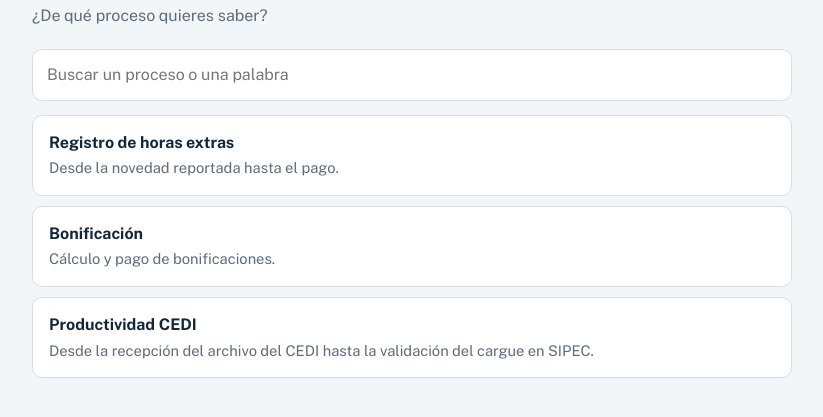
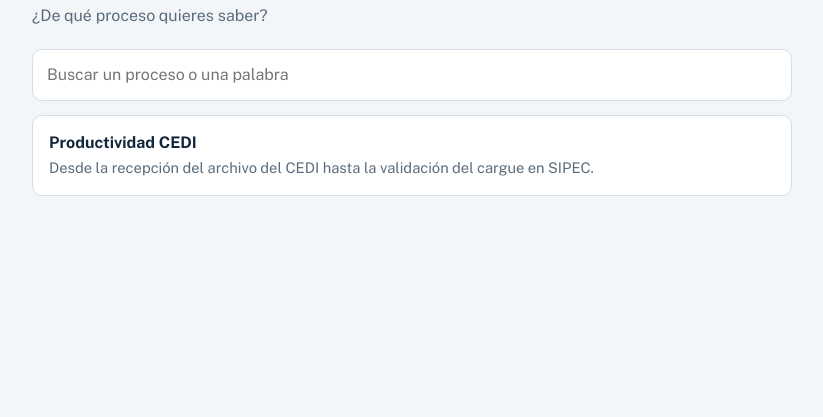
Before and after one commit to Brayan0313/Manual_Interactivo_Nomina, a plain HTML site: page index.html in a window 1280 px wide. Shown: the part 71-488 px from the top of the page, without its empty margins (228-1051 px from the left). Drawn offline with nearby package versions, Linux system fonts and the light colour scheme.

Commit message:
Corrección

```diff
--- a/index.html
+++ b/index.html
@@ -72,14 +72,14 @@
    Lo que va entre {llaves} es un parámetro que cada proceso rellena. */
 const BLOQUES = {
   buscarv: {
-    titulo: "Validación de colaboradores mediante BUSCARV",
+    titulo: "Validación de colaboradores mediante BUSCARV: {columna}",
     texto: `Crear las columnas donde se mostrará la información a consultar.
 
 1. Insertar la función BUSCARV.
 2. Configurar los parámetros:
    - Valor buscado: cédula del colaborador.
    - Matriz de búsqueda: base de datos general.
-   - Indicador de columna: según el dato requerido (Estado, Empresa, Salario, etc.).
+   - Indicador de columna: el que corresponda a {columna}.
    - Coincidencia: FALSO.
 3. Arrastrar la fórmula hasta el último registro.
 4. Verificar que todos los registros retornen información válida.
@@ -124,7 +124,7 @@ Paso a paso:
 3. Completar los campos requeridos:
    - Empresa.
    - Cédula.
-   - Concepto.
+   - Concepto: {concepto}.
    - Valor.
    - Período.
 4. Verificar que los valores se encuentren correctamente diligenciados.
@@ -233,37 +233,20 @@ Paso a paso:
 4. Registrar el período en el archivo plano o novedad.
 5. Validar que coincida con el período activo en SIPEC.`,
     imagen: ""
-  },
+  }
 };
 
 /* PROCESOS: cada paso es un paso propio (titulo + texto)
-   o una llamada a un bloque: { bloque: "nombre", params: {...} } */
+   o una llamada a un bloque: { bloque: "nombre", params: {...} }
+   IMPORTANTE: el nombre después de "bloque:" debe existir en BLOQUES, escrito igual. */
 const PROCESOS = [
-  {
-    id: "horas-extras", nombre: "Registro de horas extras",
-    resumen: "Desde la novedad reportada hasta el pago.",
-    pasos: [
-      { titulo: "Recibir la novedad", texto: "Revisa que el reporte de horas extras llegue firmado por el jefe de área antes del {fechaCorte}." },
-      { bloque: "buscarv", params: { novedad: "horas extras", columna: "Valor HE", archivo: "plano_HE.xlsx" } },
-      { bloque: "subirPlataforma", params: { menu: "Novedades > Horas extras", archivo: "plano_HE.xlsx", total: "el valor de la liquidación de HE" } }
-    ]
-  },
-  {
-    id: "bonificacion", nombre: "Bonificación",
-    resumen: "Cálculo y pago de bonificaciones.",
-    pasos: [
-      { titulo: "Calcular el valor", texto: "Toma el porcentaje aprobado y multiplícalo por el salario base de cada empleado." },
-      { bloque: "plano", params: { novedad: "bonificación", columna: "Valor bonificación", archivo: "plano_BON.xlsx" } },
-      { bloque: "subirPlataforma", params: { menu: "Novedades > Bonificaciones", archivo: "plano_BON.xlsx", total: "la suma de bonificaciones aprobadas" } }
-    ]
-  },
   {
     id: "productividad-cedi", nombre: "Productividad CEDI",
     resumen: "Desde la recepción del archivo del CEDI hasta la validación del cargue en SIPEC.",
     pasos: [
       { titulo: "Preparar archivo de trabajo", texto: "Descargar el archivo enviado por el CEDI, abrirlo y duplicar la hoja de trabajo. Eliminar la hoja o sección de resumen y convertir la columna de cédulas a formato numérico." },
-      { bloque: "plano", params: { novedad: "Productividad CEDI", columna: "Estado del colaborador" } },
-      { bloque: "plano", params: { novedad: "Productividad CEDI", columna: "Empresa del colaborador" } },
+      { bloque: "buscarv", params: { columna: "Estado del colaborador" } },
+      { bloque: "buscarv", params: { columna: "Empresa del colaborador" } },
       { titulo: "Filtrar valores de pago", texto: "Filtrar los registros cuyo valor de pago sea diferente de cero." },
       { bloque: "gestionTemporales" },
       { titulo: "Filtrar colaboradores vinculados", texto: "Filtrar los colaboradores vinculados de Mobility." },
@@ -274,6 +257,8 @@ const PROCESOS = [
       { bloque: "validacionPosteriorCarga" }
     ]
   }
+  /* Para agregar otro proceso: pon una coma después de la llave } de arriba
+     y copia aquí un proceso nuevo con otro id. */
 ];
 
 /* =====================================================================
@@ -296,6 +281,9 @@ function pintarPaso(paso) {
   let titulo, texto, imagen = "", etiqueta = "";
   if (paso.bloque) {                       // paso que usa un bloque reutilizable
     const b = BLOQUES[paso.bloque];
+    // Si el nombre del bloque no existe, avisa en vez de romper la página
+    if (!b) return `<li><h3>Falta el bloque: ${limpiar(paso.bloque)}</h3>
+      <p>Revisa que este nombre exista en BLOQUES, escrito igual.</p></li>`;
     titulo = rellenar(b.titulo, paso.params);
     texto  = rellenar(b.texto, paso.params);
     imagen = b.imagen;
@@ -334,7 +322,7 @@ function verMenu() {
   buscador.addEventListener("input", filtrar);
   lista.addEventListener("click", e => {
     const b = e.target.closest("button[data-id]");
-    if (b) location.hash = b.dataset.id;   // cambia la dirección: #horas-extras
+    if (b) location.hash = b.dataset.id;   // cambia la dirección: #productividad-cedi
   });
   filtrar();
 }
@@ -359,9 +347,8 @@ function navegar() {
 window.addEventListener("hashchange", navegar);
 navegar();
 
-/* NOTA SOBRE IMÁGENES: en tu computador puedes usar archivos junto al HTML,
-   por ejemplo imagen: "img/plano.png". En esta vista publicada solo funcionan
-   imágenes incrustadas (data URI). */
+/* NOTA SOBRE IMÁGENES: guarda las imágenes en una carpeta img/ dentro del
+   repositorio y escribe, por ejemplo, imagen: "img/plano.png". */
 </script>
 </body>
 </html>
```
Lines whose indentation alone changed are shown as unchanged.
